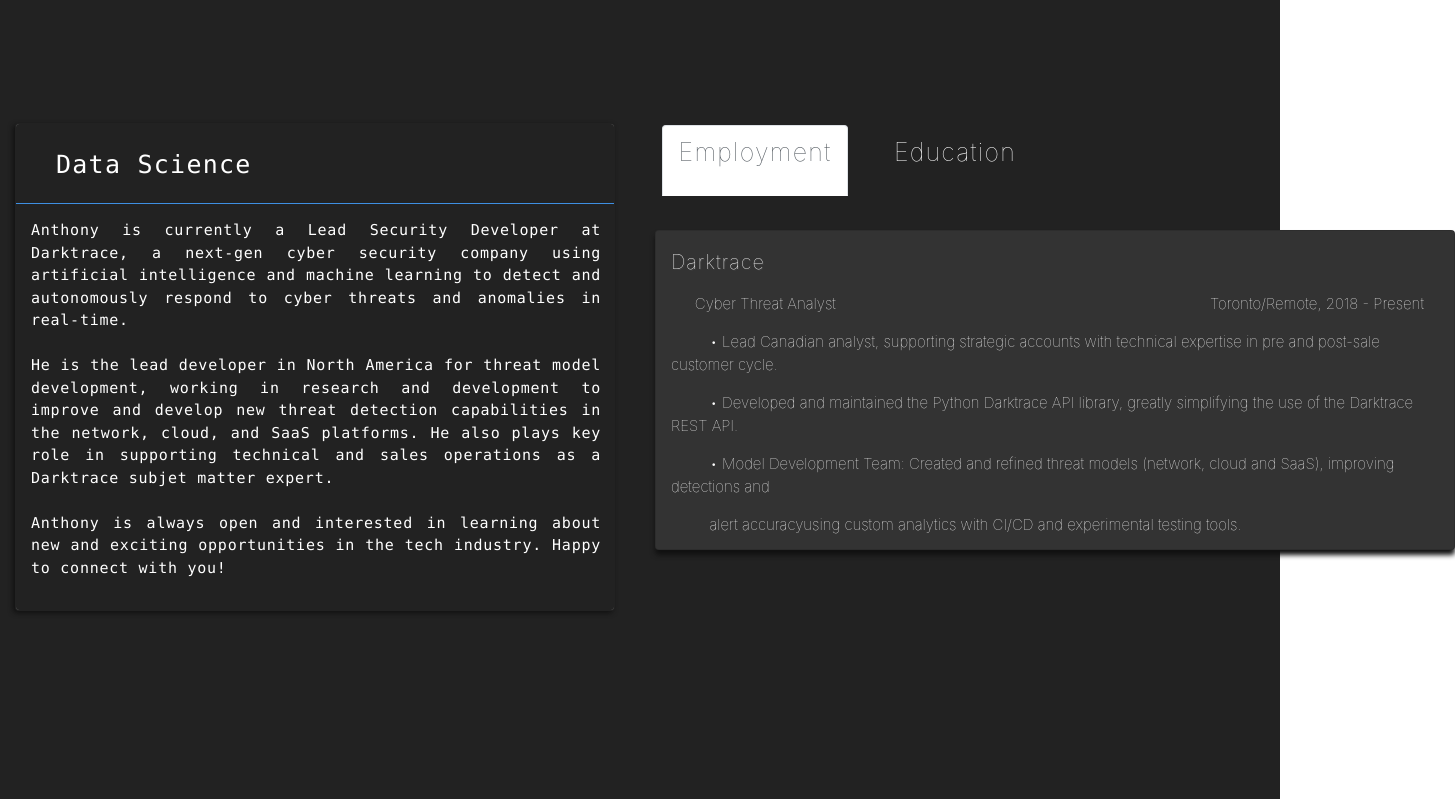
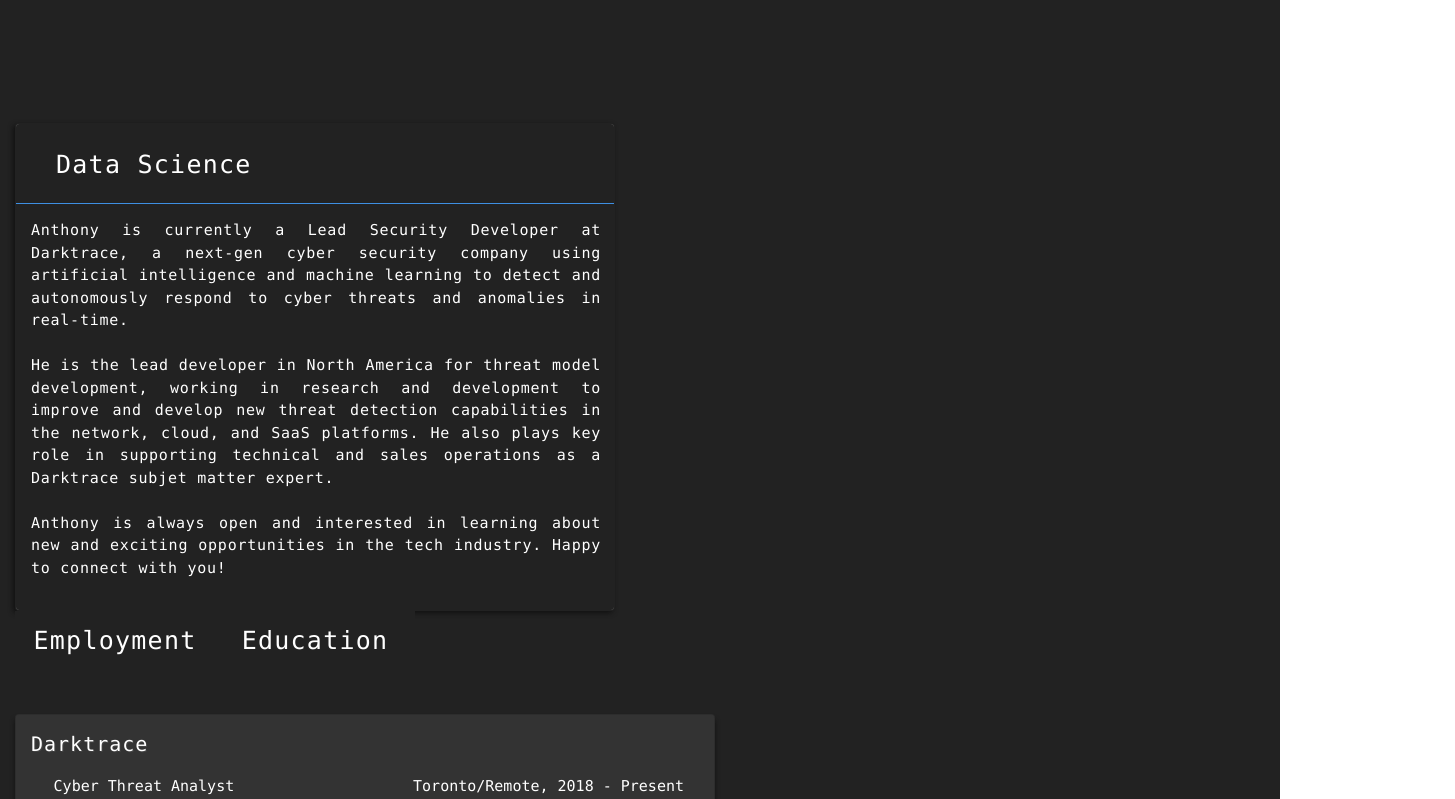
Before and after one commit to anthonytwh/anthonytwh.github.io, a React (Create React App) app: page / in a window 1280 px wide. Shown: the part 921-1720 px from the top of the page, 1455 px wide, since content can reach past the window. Built offline with nearby package versions, Linux system fonts and the light colour scheme.

Commit message:
fix navlink tabs styling

```diff
--- a/src/assets/styles.css
+++ b/src/assets/styles.css
@@ -269,7 +269,6 @@ A B O U T   M E
 .About-toast {
   font-size: 15px;
   font-weight: 100;
-  /* margin-left: 10em; */
   max-height: 40em;
   max-width: 40em;
   overflow: hidden;
@@ -495,6 +494,11 @@ P O R T F O L I O
   position: relative;
 } */
 
+/* .Portfolio-tabs:active {
+  background: pink;
+  border: none;
+} */
+
 .Portfolio-badge {
   display: flex;
   position: relative;
@@ -508,9 +512,10 @@ P O R T F O L I O
   border-color: #222;
   color: white;
 
+  font-family: Consolas, Menlo, Monaco, Lucida Console, Liberation Mono, DejaVu Sans Mono, Bitstream Vera Sans Mono, Courier New, monospace, serif;
   font-size: 25px;
   letter-spacing: 0.05em;
-  font-weight: 100;
+  font-weight: 50;
 
   width: 8em;
   height: 3em;
@@ -533,7 +538,8 @@ P O R T F O L I O
   outline: none;
   box-shadow: none;
   background: #272727;
-  border-color: #272727;
+  border: none;
+  /* border-color: #272727; */
   /* transform:scale(1);
   -webkit-transform:scale(1); */
 }
@@ -556,12 +562,15 @@ P O R T F O L I O
 }
 
 .Portfolio-card {
+  font-family: Consolas, Menlo, Monaco, Lucida Console, Liberation Mono, DejaVu Sans Mono, Bitstream Vera Sans Mono, Courier New, monospace, serif;
+  font-size: 14px;
+  font-weight: 2px;
   background-color: #333;
   border-color: none;
   box-shadow: 0px 5px 5px #111;
   margin-top: 2em;
-  max-height: 20em;
-  width: 50em;
+  max-height: 27em;
+  max-width: 50em;
   overflow-y: auto;
 }
 
--- a/src/components/About.jsx
+++ b/src/components/About.jsx
@@ -22,9 +22,6 @@ class About extends Component {
 	  }
 
 	render () {
-		// const opacity = Math.min(this.state.currOpacity, 1);
-		// console.log("scrollY", window.scrollY, (200 - ((Math.ceil(window.scrollY/ 25)*25) - 750))/200)
-		// console.log("opacity:", opacity)
 		return (
 		    <div>
 				<Row className="About-title-row" id="about" ref={this.about}>
@@ -50,20 +47,21 @@ class About extends Component {
 							</ToastBody>
 						</Toast>
 					</Col>
-					<Col xs="6">
+					<Col xs="auto">
 						<Row>
-							<Nav tabs>
-								<NavItem Button className="Portfolio-badge" id="Employment">
+							<Nav>
+								<NavItem className="Portfolio-badge" id="Employment">
 									<NavLink
 										className={classnames({ active: this.state.activeTab === '1' })}
 										onClick={() => { this.toggle('1'); }}>
 											<p> Employment </p> </NavLink>
 								</NavItem>
-								<NavItem Button className="Portfolio-badge" id='Education'>
+								<NavItem className="Portfolio-badge" id='Education'>
 									<NavLink
-										className={classnames({ active: this.state.activeTab === '2' })}
-										onClick={() => { this.toggle('2'); }}>
-											<p> Education </p> </NavLink>
+											className={classnames({ active: this.state.activeTab === '2' })}
+											onClick={() => { this.toggle('2'); }}>
+												<p> Education </p>
+									</NavLink>
 								</NavItem>
 							</Nav>
 							</Row>
```
